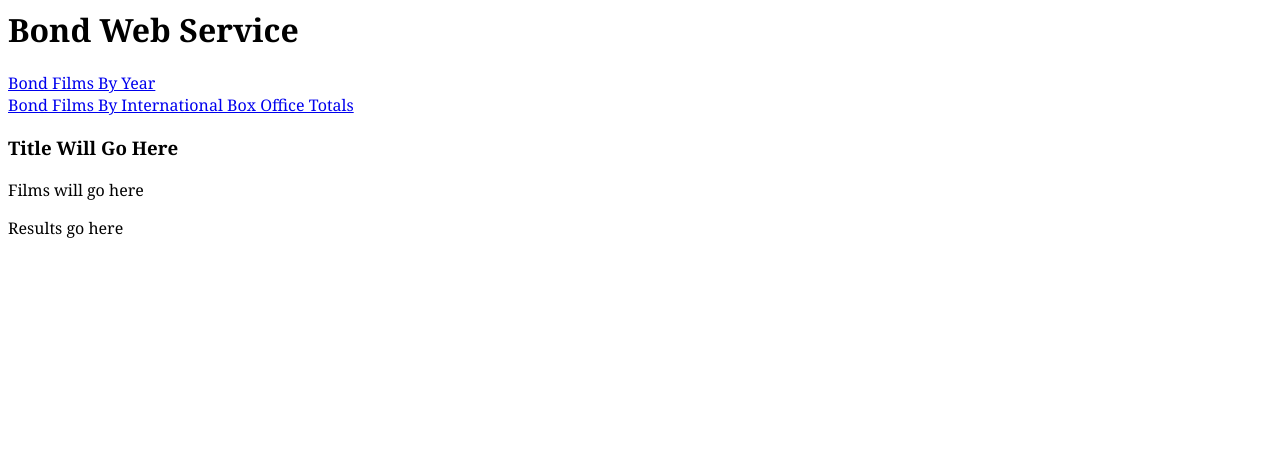
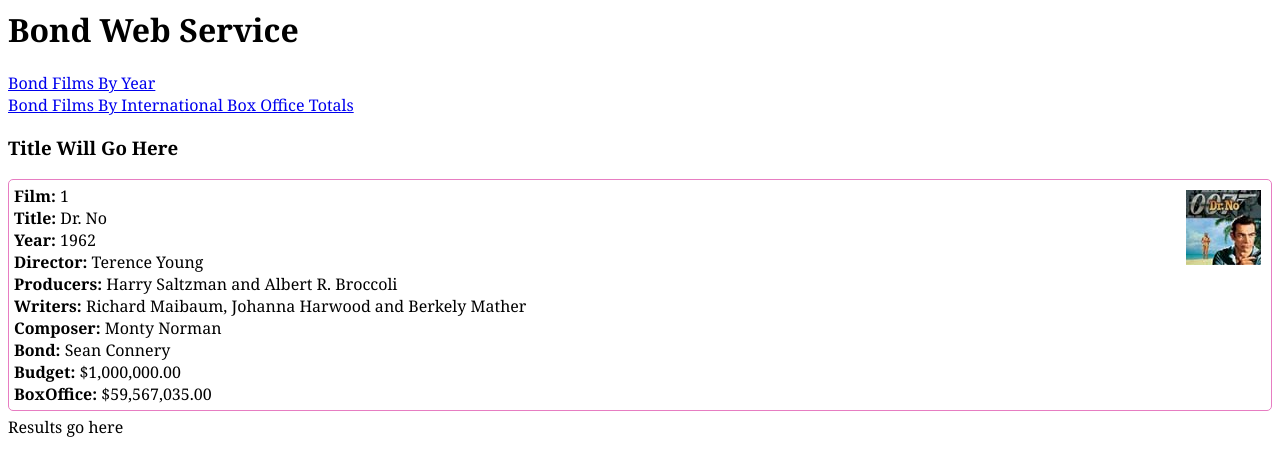
Before and after one commit to ClarkCassie/video-game-web-service, a PHP site: page / in a window 1280 px wide. Shown: the top 476 px of the page. Run offline with PHP 8.4, Linux system fonts and the light colour scheme.

Commit message:
updates page

```diff
--- a/index.php
+++ b/index.php
@@ -2,7 +2,22 @@
 <head>
 <title>Bond Web Service Demo</title>
 <style>
-body {font-family:georgia;}
+	body {font-family:georgia;}
+
+	.film{
+		border:1px solid #E77DC2;
+		border-radius: 5px;
+		padding: 5px;
+		margin-bottom:5px;
+		position:relative;
+	}
+
+	.pic{
+		position:absolute;
+		right:10px;
+		top:10px;
+	}
+
 </style>
 <script src="https://code.jquery.com/jquery-latest.js" type="text/javascript"></script>
 
@@ -62,7 +77,19 @@ function bondJSON(data){
 		<a href="box" class="category">Bond Films By International Box Office Totals</a>
 		<h3 id="filmtitle">Title Will Go Here</h3>
 		<div id="films">
-			<p>Films will go here</p>
+			<div class ="film">
+			<b>Film: </b>1<br />
+			<b>Title: </b>Dr. No<br />
+			<b>Year: </b>1962<br />
+			<b>Director: </b>Terence Young<br />
+			<b>Producers: </b>Harry Saltzman and Albert R. Broccoli<br />
+			<b>Writers: </b>Richard Maibaum, Johanna Harwood and Berkely Mather<br />
+			<b>Composer: </b>Monty Norman<br />
+			<b>Bond: </b>Sean Connery<br />
+			<b>Budget: </b>$1,000,000.00<br />
+			<b>BoxOffice: </b>$59,567,035.00<br />
+			<div class = "pic"><img src="thumbnails/dr-no.jpg" /></div>
+			</div>
 		</div>
 		<div id="output">Results go here</div>
 	</body>
```
